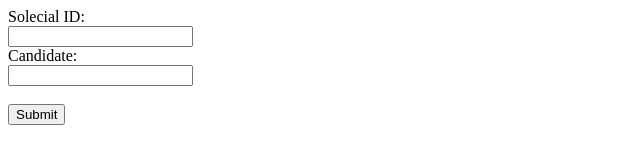
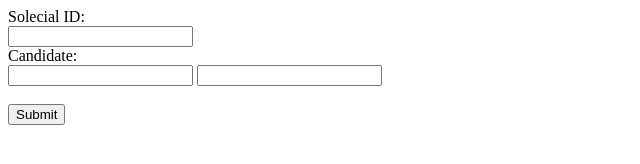
Before and after one commit to CS4404BestTeam/LaceProject, a website: page LaceServer/public/index.html in a window 1280 px wide. Shown: the whole page, without its empty margins (0-640 px from the left). Drawn offline with Linux system fonts and the light colour scheme.

Commit message:
made input not hidden so it sends

```diff
--- a/LaceServer/public/index.html
+++ b/LaceServer/public/index.html
@@ -4,7 +4,7 @@
     <input type="text" name="solecial" id="ssn"><br>
     Candidate:<br>
     <input type="text" name="candidate" id="c">
-    <input type="text" name="signature" hidden id="sig">
+    <input type="text" name="signature" id="sig">
     <br><br>
     <input type="submit" value="Submit">
 </form>
```
Also changed, not shown: 1 other file.
